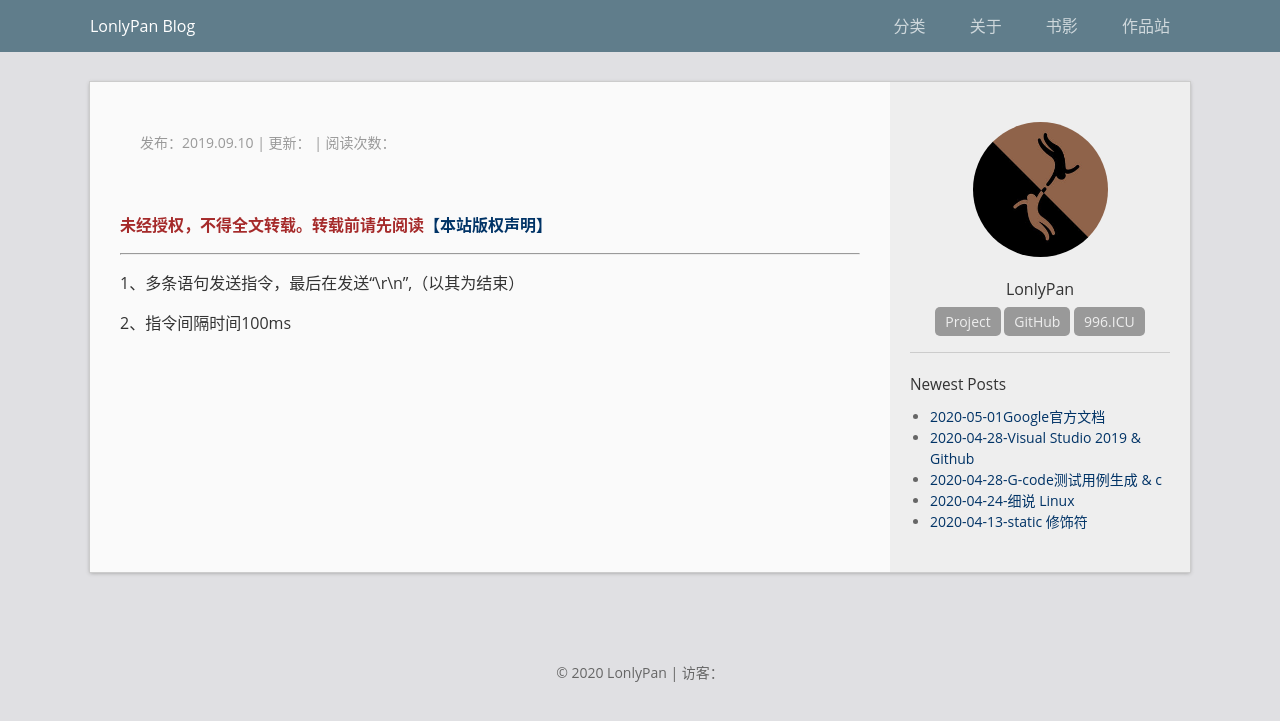
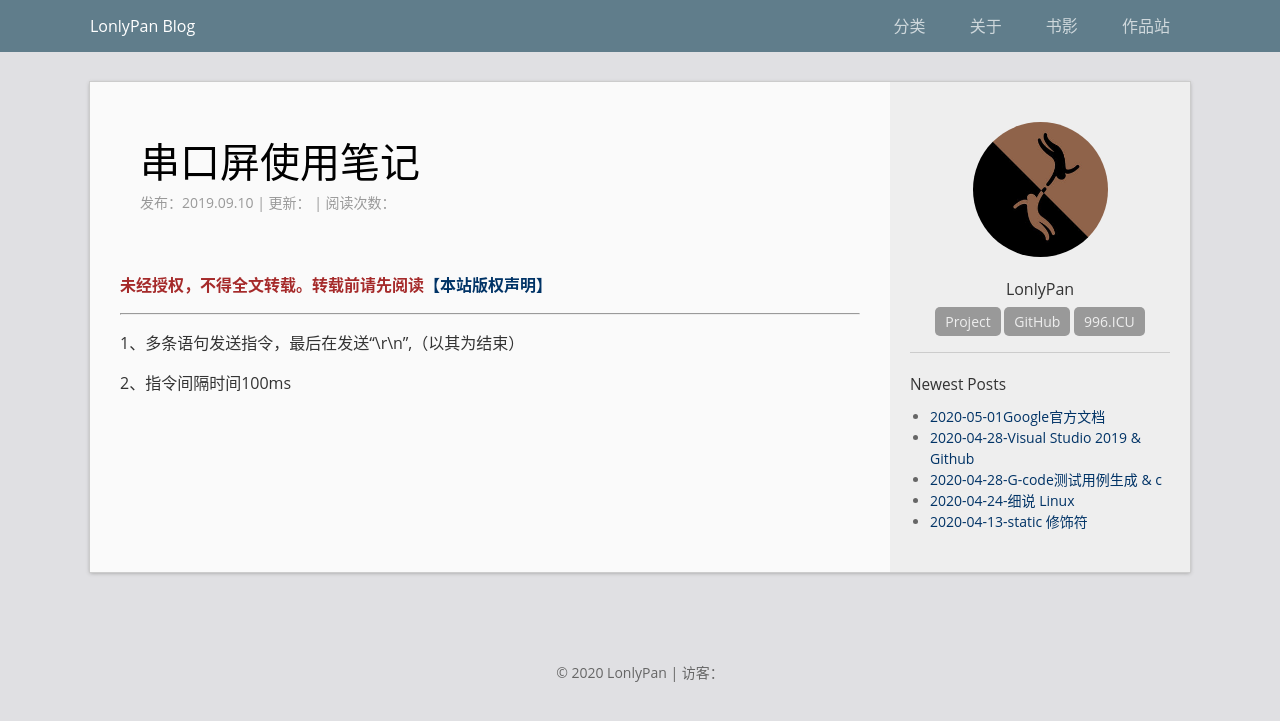
Before and after one commit to LonlyStack/LonlyPan.github.io, a Jekyll site: the page built from _posts/2019-09-10-串口屏使用笔记.md, in a window 1280 px wide. Shown: the top 721 px of the page. Built offline with Jekyll 4.4.1, drawn with Linux system fonts in a browser that asks for light colours; comment, search, counter and statistics services are not loaded.

Commit message:
修改文件: _posts/2019-09-10-串口屏使用笔记.md

```diff
--- a/_posts/2019-09-10-串口屏使用笔记.md
+++ b/_posts/2019-09-10-串口屏使用笔记.md
@@ -1,6 +1,7 @@
 ---
 layout: post
-title: "串口屏使用笔记"
+show_title: "串口屏使用笔记"
+title: "2019-09-10-串口屏使用笔记"
 data: 2019-09-10 11:1
 categories:  hardware
 ---
```
